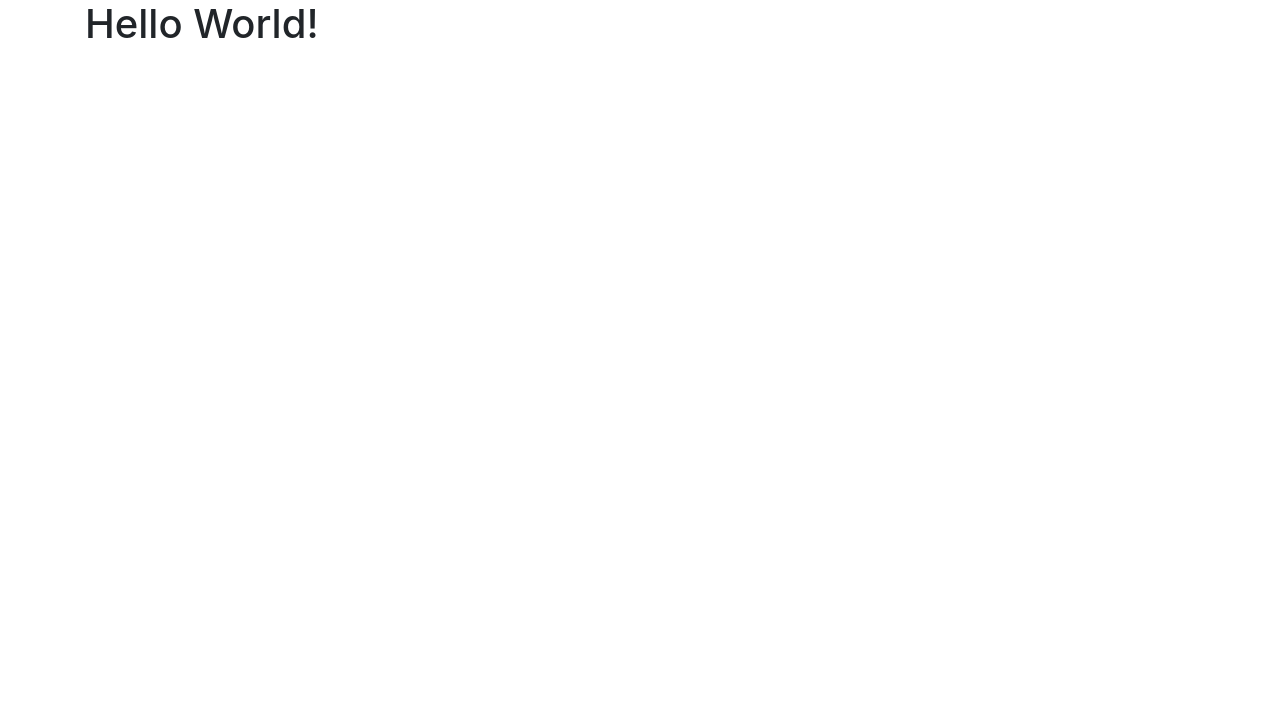
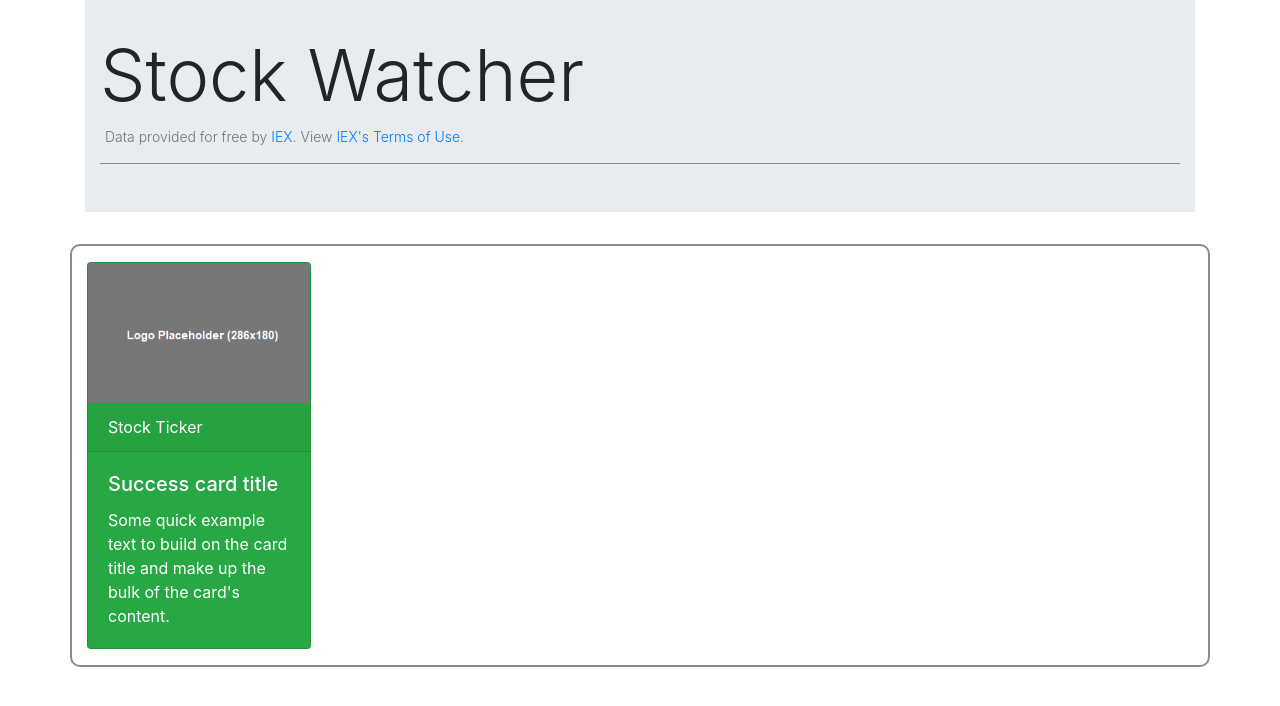
Before and after one commit to SvenNussgruber/StockWatcher, a plain HTML site: page index.html in a window 1280 px wide. Drawn offline with nearby package versions, Linux system fonts and the light colour scheme.

Commit message:
Continued designing structure of page

```diff
--- a/index.html
+++ b/index.html
@@ -6,11 +6,42 @@
         <meta name="viewport" content="width=device-width, initial-scale=1, shrink-to-fit=no">
         <meta name="author" content="Sven Nussgruber">
         <link rel="stylesheet" href="https://stackpath.bootstrapcdn.com/bootstrap/4.3.0/css/bootstrap.min.css" integrity="sha384-PDle/QlgIONtM1aqA2Qemk5gPOE7wFq8+Em+G/hmo5Iq0CCmYZLv3fVRDJ4MMwEA" crossorigin="anonymous">
+        <link rel="stylesheet" type="text/css" href="style.css">
     </head>
 
     <body>
-        <div class="container">
-            <h1>Hello World!</h1>
+        <div class="header container-fluid">
+            <div class="header container">
+                <div class="header jumbotron jumbotron-fluid">
+                    <div class="header container">
+                    <h1 class="display-3">Stock Watcher</h1>
+                    <p class="lead text-muted">Data provided for free by <a href="https://iextrading.com/developer" target="_blank">IEX</a>. View <a href="https://iextrading.com/api-exhibit-a/" target="_blank">IEX's Terms of Use</a>.</p>
+                    <hr class="header">
+                    </div>
+                </div>
+            </div>
+        </div>
+
+        <div class="main-content container">
+            <div class="row">
+                <div class="col-sm">
+                    <h3>
+
+                    </h3>
+                        <div class="card text-white bg-success mb-3" style="max-width: 14rem;">
+                            <img class="card-img-top" src="logo_placeholder.png" alt="Card image cap">
+                                <div class="card-header">Stock Ticker</div>
+                                <div class="card-body">
+                                    <h5 class="card-title">Success card title</h5>
+                                    <p class="card-text">Some quick example text to build on the card title and make up the bulk of the card's content.</p>
+                                </div>
+                        </div>
+                </div>
+                <div class="col-sm"></div>
+                <div class="col-sm"></div>
+                <div class="col-sm"></div>
+            </div>
+
         </div>
 
         <script src="https://code.jquery.com/jquery-3.3.1.slim.min.js" integrity="sha384-q8i/X+965DzO0rT7abK41JStQIAqVgRVzpbzo5smXKp4YfRvH+8abtTE1Pi6jizo" crossorigin="anonymous"></script>
--- a/style.css
+++ b/style.css
@@ -1,3 +1,41 @@
 html{
     scroll-behavior: smooth;
 }
+
+.header.container-fluid{
+    background: #fff;
+}
+
+
+
+.jumbotron.jumbotron-fluid{
+    padding-top: 32px;
+    padding-bottom: 32px;
+}
+
+.lead{
+    font-size: 14px;
+    margin-left: 5px;
+
+}
+
+.lead a{
+    color: #007bff;
+}
+
+hr.header{
+	border-top: 1px solid #8c8b8b;
+}
+
+.card{
+    margin-top: 16px;
+}
+.card-img-top{
+    width: 222px;
+    height: 140px;
+}
+
+.main-content{
+    border: 2px solid #8c8b8b;
+    border-radius: 10px;
+}
```
Also changed, not shown: info.txt (added, +12 -0 lines), logo_placeholder.png (added).
